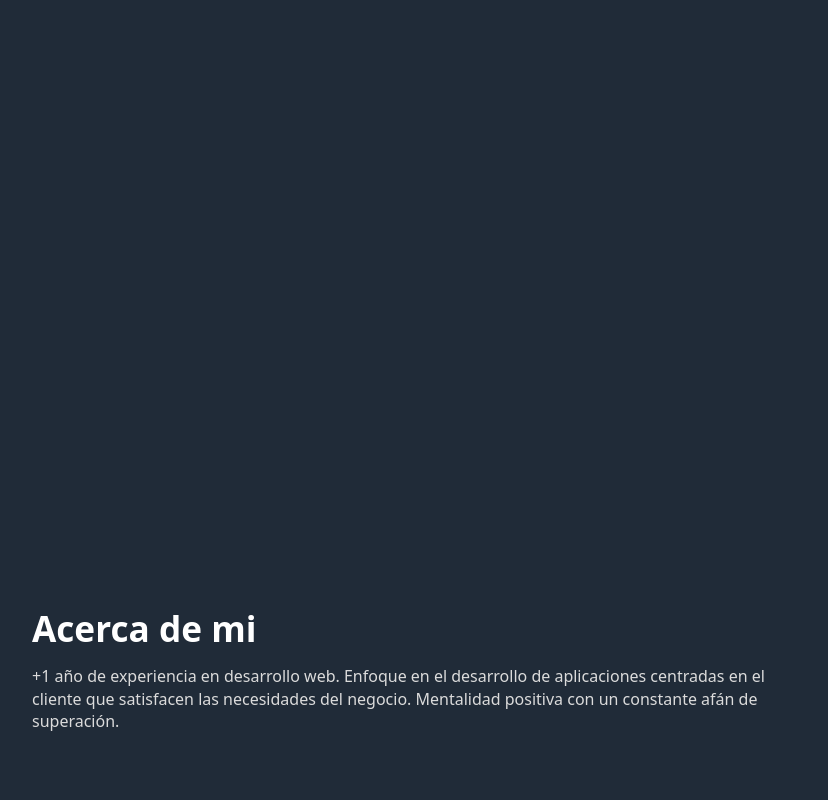
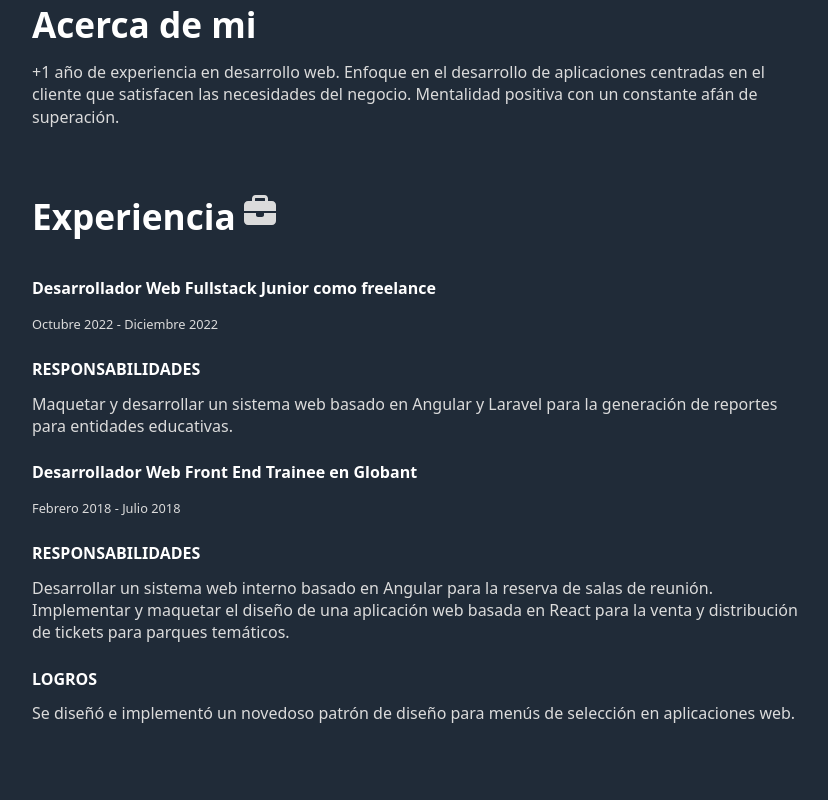
Before and after one commit to ljllanosl/portfolio-old, a React (Vite) app: page / in a window 1280 px wide. Shown: the part 280-1080 px from the top of the page, without its empty margins (218-1046 px from the left). After the commit the page ends 1024 px from the top, so only its background shows below. Built offline with nearby package versions, Linux system fonts and the light colour scheme.

Commit message:
added experience, put better html tags

```diff
--- a/index.html
+++ b/index.html
@@ -4,7 +4,8 @@
     <meta charset="UTF-8" />
     <link rel="icon" type="image/svg+xml" href="/vite.svg" />
     <meta name="viewport" content="width=device-width, initial-scale=1.0" />
-    <title>Portafolio</title>
+    <title>Portafolio de Luis Llanos</title>
+    <meta name="description" content="Portafolio de Luis Llanos, desarrollador web front end">
   </head>
   <body>
     <div id="root"></div>
--- a/src/App.jsx
+++ b/src/App.jsx
@@ -6,9 +6,11 @@ import { Home } from './components/Home'
 function App () {
   return (
     <>
-      <Home />
-      <About />
-      <Experience />
+      <main>
+        <Home />
+        <About />
+        <Experience />
+      </main>
     </>
   )
 }
--- a/src/components/About.jsx
+++ b/src/components/About.jsx
@@ -1,8 +1,10 @@
 export function About () {
   return (
-    <section id='about' className='pt-10 h-screen'>
-      <h1>Acerca de mi</h1>
-      <p>+1 año de experiencia en desarrollo web. Enfoque en el desarrollo de aplicaciones centradas en el cliente que satisfacen las necesidades del negocio. Mentalidad positiva con un constante afán de superación.</p>
+    <section id='about' className='pt-10'>
+      <article>
+        <h1>Acerca de mi</h1>
+        <p>+1 año de experiencia en desarrollo web. Enfoque en el desarrollo de aplicaciones centradas en el cliente que satisfacen las necesidades del negocio. Mentalidad positiva con un constante afán de superación.</p>
+      </article>
     </section>
   )
 }
--- a/src/components/Experience.jsx
+++ b/src/components/Experience.jsx
@@ -3,11 +3,40 @@ import { FontAwesomeIcon } from '@fortawesome/react-fontawesome'
 
 export function Experience () {
   return (
-    <section className='pt-10 h-screen'>
-      <div className='flex flex-row justify-start items-center gap-2'>
+    <section className='pt-10'>
+      <span className='flex flex-row justify-start items-center gap-2'>
         <h1>Experiencia</h1>
         <FontAwesomeIcon icon={faBriefcase} size='2xl' />
-      </div>
+      </span>
+      <article>
+        <h2>Desarrollador Web Fullstack Junior como freelance</h2>
+        <small>Octubre 2022 - Diciembre 2022</small>
+        <h2>RESPONSABILIDADES</h2>
+        <ul>
+          <li>
+            Maquetar y desarrollar un sistema web basado en Angular y Laravel para la generación de reportes para entidades educativas.
+          </li>
+        </ul>
+      </article>
+      <article>
+        <h2>Desarrollador Web Front End Trainee en Globant</h2>
+        <small>Febrero 2018 - Julio 2018</small>
+        <h2>RESPONSABILIDADES</h2>
+        <ul>
+          <li>
+            Desarrollar un sistema web interno basado en Angular para la reserva de salas de reunión.
+          </li>
+          <li>
+            Implementar y maquetar el diseño de una aplicación web basada en React para la venta y distribución de tickets para parques temáticos.
+          </li>
+        </ul>
+        <h2>LOGROS</h2>
+        <ul>
+          <li>
+            Se diseñó e implementó un novedoso patrón de diseño para menús de selección en aplicaciones web.
+          </li>
+        </ul>
+      </article>
 
     </section>
   )
--- a/src/components/Home.jsx
+++ b/src/components/Home.jsx
@@ -4,22 +4,22 @@ import me from '../assets/download20231104002652.png'
 
 export function Home () {
   return (
-    <section id='home' className='pt-10 h-screen'>
-      <div className='hero flex sm:flex-row flex-col gap-5 items-center justify-center sm:justify-start'>
-        <img src={me} alt='yo' className='profile w-1/6 h-1/6 rounded-full bg-slate-50' />
+    <section id='home' className='pt-10'>
+      <article className='hero flex sm:flex-row flex-col gap-5 items-center justify-center sm:justify-start'>
+        <img src={me} alt='yo' className='profile w-1/6 h-auto rounded-full bg-slate-50' />
         <div className='flex flex-col gap-2 items-center sm:items-start justify-center sm:justify-start'>
           <h1>Luis Llanos</h1>
           <p>Programador web Front End Junior</p>
           <span className='flex flex-row gap-2 items-center justify-center sm:justify-start'>
-            <a href='https://www.linkedin.com/in/luisllanoslucas/'>
+            <a href='https://www.linkedin.com/in/luisllanoslucas/' target='_blank' rel='noreferrer'>
               <FontAwesomeIcon icon={faLinkedin} size='2xl' />
             </a>
-            <a href='https://github.com/ljllanosl'>
+            <a href='https://github.com/ljllanosl' target='_blank' rel='noreferrer'>
               <FontAwesomeIcon icon={faGithub} size='2xl' />
             </a>
           </span>
         </div>
-      </div>
+      </article>
     </section>
 
   )
```
